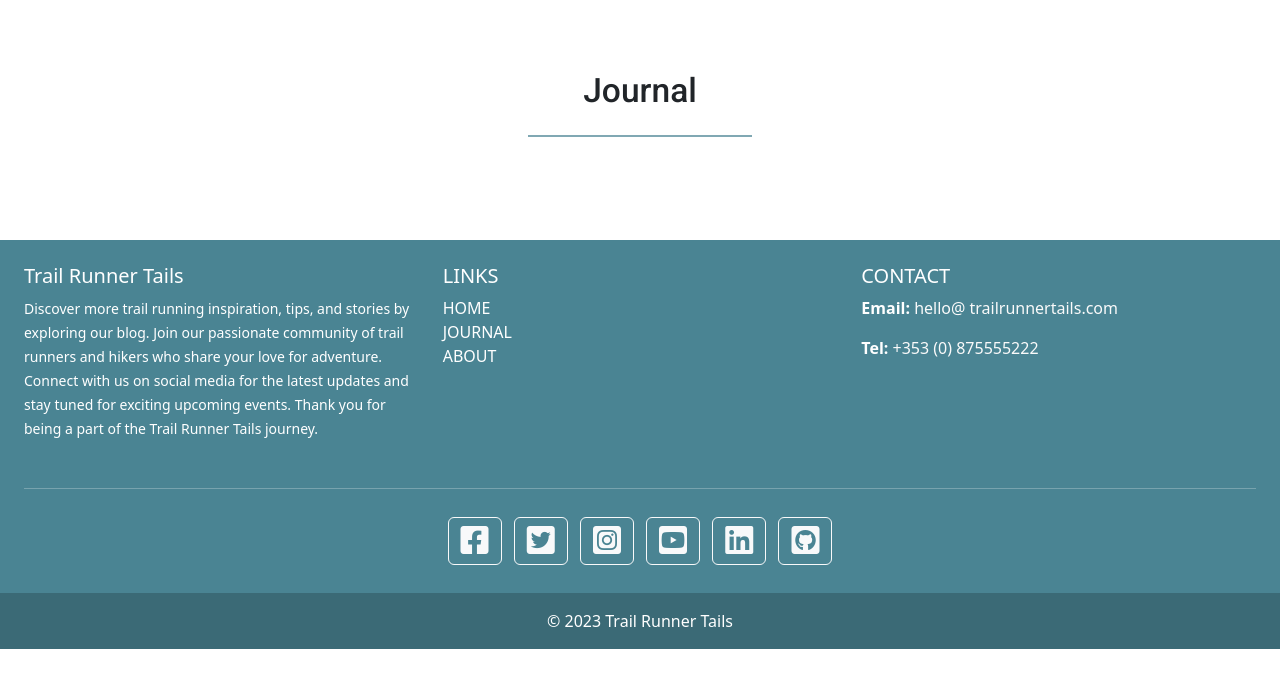
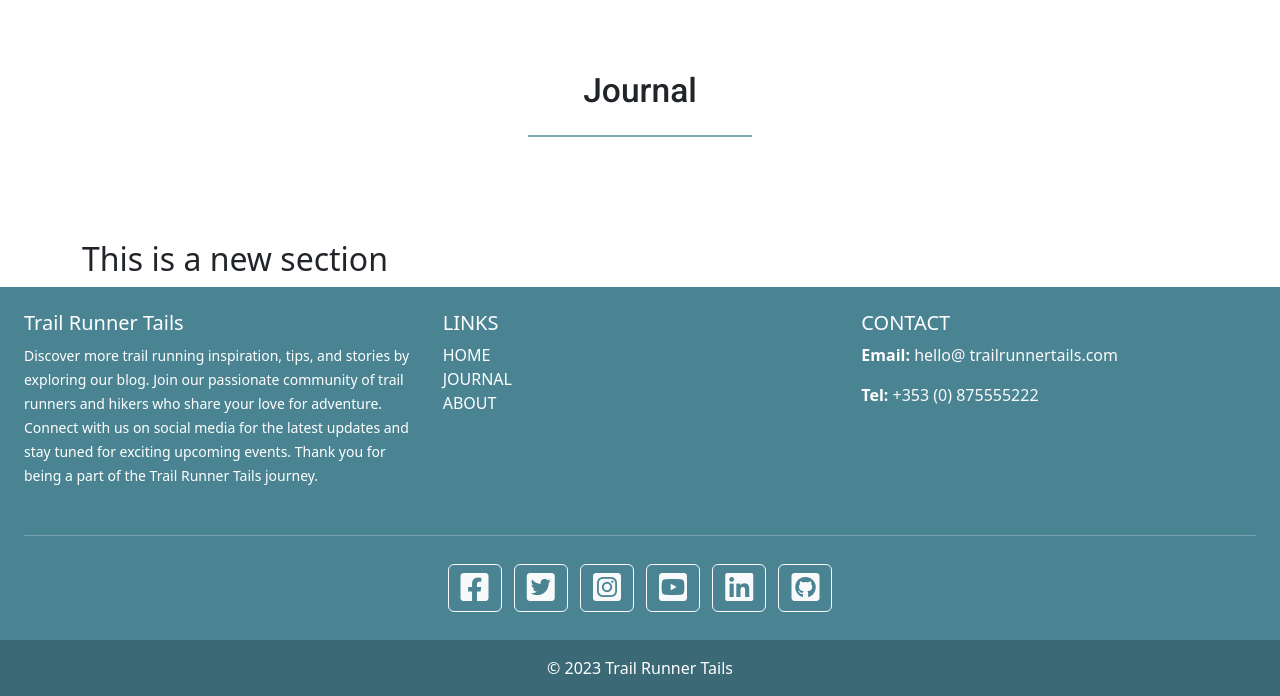
Before and after one commit to FruitbatM/TrailRunnerTails, a Flask app: page / in a window 1280 px wide. Shown: the part 1336-2032 px from the top of the page. Before the commit the page ends 1985 px from the top, so only its background shows below. Run offline with Flask 3, Linux system fonts and the light colour scheme; data that the repository does not hold is empty; some libraries are stand-ins or nearby versions.

Commit message:
Update index template

```diff
--- a/templates/index.html
+++ b/templates/index.html
@@ -97,5 +97,13 @@
         </div>
     </div>
 </section>
-
+<section>
+    <div class="container">
+        <div class="row">
+            <div class="col-12">
+                <h2>This is a new section</h2>
+            </div>
+        </div>
+    </div>
+</section>
 {% endblock %}
```
